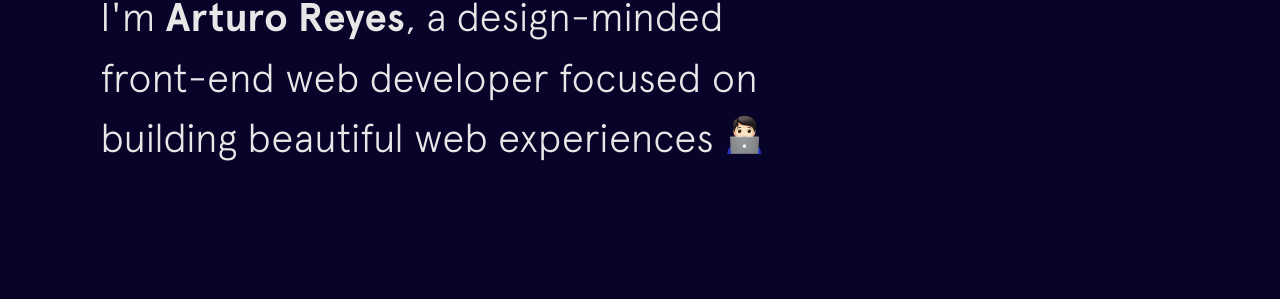
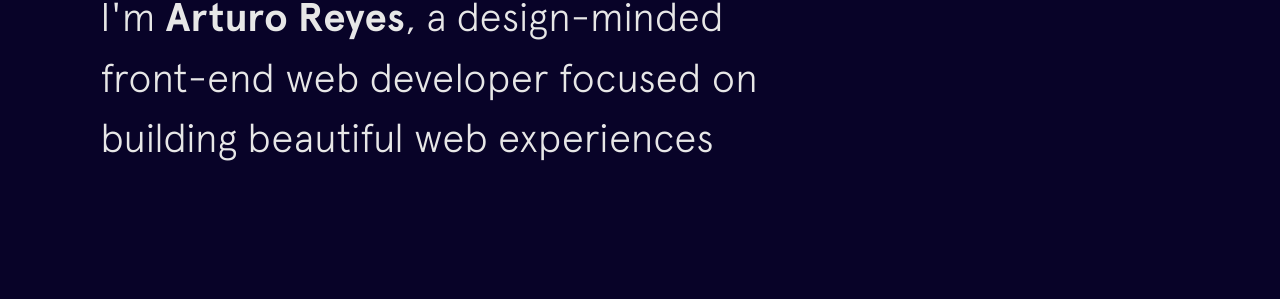
Before and after one commit to ArturReyes/arturreyes.github.io, a Jekyll site: the page built from index.html, in a window 1280 px wide. Shown: the part 392-691 px from the top of the page. Built offline with Jekyll 4.4.1, drawn with Linux system fonts in a browser that asks for light colours; nearby versions of some CDN libraries.

Commit message:
technologist mixed issue

```diff
--- a/css/main.css
+++ b/css/main.css
@@ -626,9 +626,8 @@
    .intro__tagline .name {
     font-weight:700
    }
-   .intro__tagline .technologist {
-    background-image:url(../img/emojis/technologist.png)
-   }
+
+
    .intro__contact {
     font-size:1.25rem;
     font-weight:400
```
